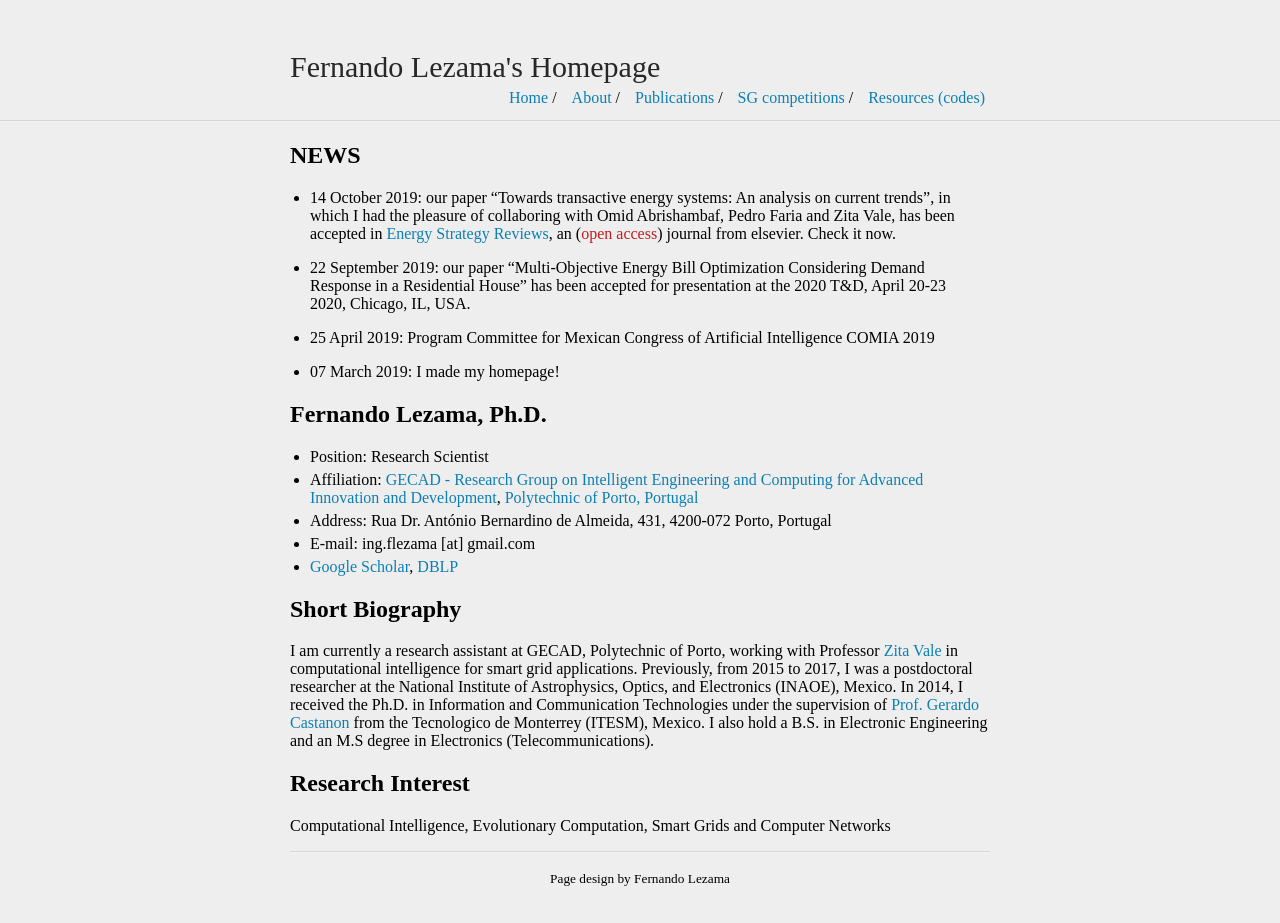
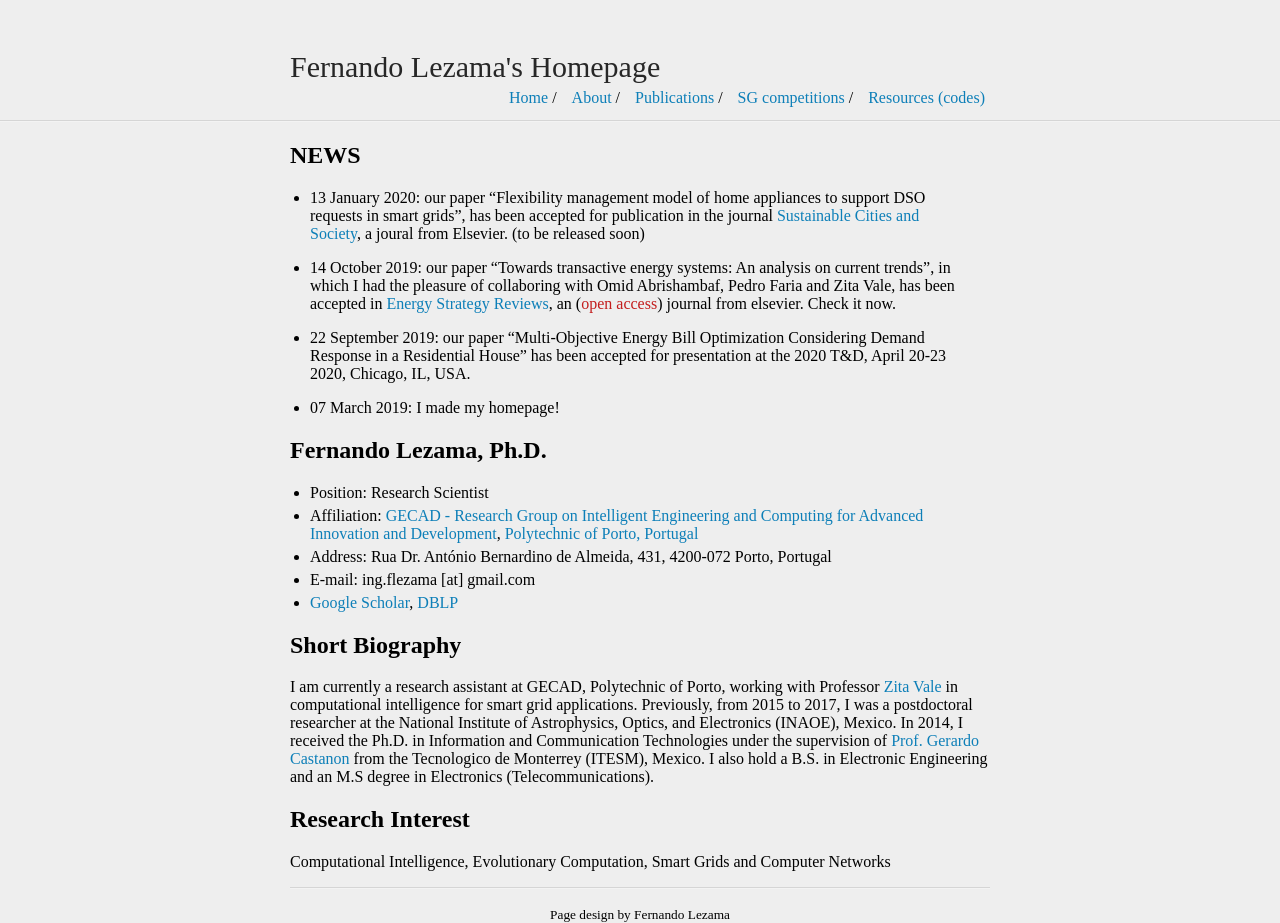
Before and after one commit to fernandolezama/fernandolezama.github.io, a Jekyll site: the page built from index.md, in a window 1280 px wide. Built offline with Jekyll 4.4.1, drawn with Linux system fonts in a browser that asks for light colours; before the commit the page ends 900 px from its top, so only the background shows below that.

Commit message:
Update index.md

```diff
--- a/index.md
+++ b/index.md
@@ -5,15 +5,17 @@ title: Fernando Lezama's Homepage
 
 
 ## NEWS
+* 13 January 2020: our paper "Flexibility management model of home appliances to support DSO requests in smart grids", has been accepted for publication in the journal [Sustainable Cities and Society](https://www.journals.elsevier.com/sustainable-cities-and-society), a joural from Elsevier. (to be released soon)
+
 * 14 October 2019: our paper "Towards transactive energy systems: An analysis on current trends", in which I had the pleasure of collaboring with Omid Abrishambaf, Pedro Faria and Zita Vale, has been accepted in [Energy Strategy Reviews](https://www.sciencedirect.com/science/article/pii/S2211467X19301105), an (<span style="color:#C31D1D;">open access</span>) journal from elsevier. Check it now.
 
 * 22 September 2019: our paper "Multi-Objective Energy Bill Optimization Considering Demand Response in a Residential House" has been accepted for presentation at the 2020 T&D, April 20-23 2020, Chicago, IL, USA.
 
-* 25 April 2019: Program Committee for Mexican Congress of Artificial Intelligence COMIA 2019
-
 
 
 {% comment %}
+* 25 April 2019: Program Committee for Mexican Congress of Artificial Intelligence COMIA 2019
+
 * 23 April 2019: Two papers accepted at GECCO2019
 
 * 14 March 2019: Program Committee for the [7th International Workshop on Multi-agent Based Applications for Smart Grids and Sustainable Energy Systems](https://www.paams.net/workshops/masges), collocated with the [17th International Conference on Practical Applications of Agents and Multi-Agent Systems](https://www.paams.net/)
```
